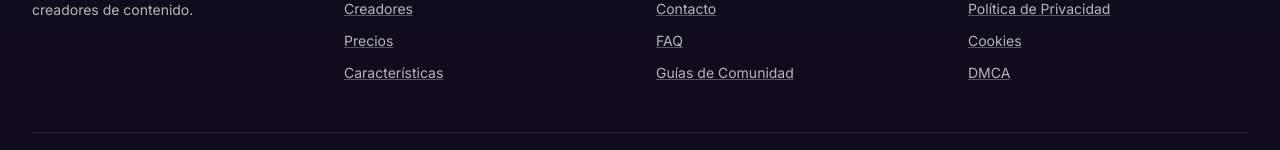
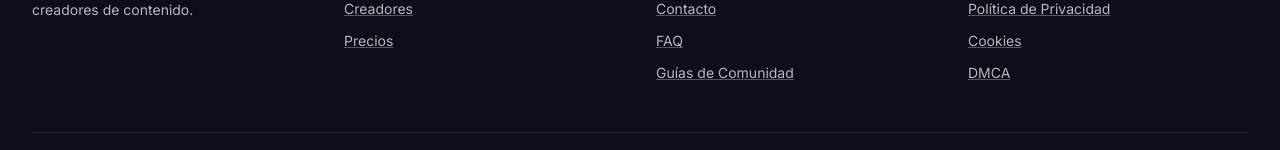
Before and after one commit to Nooxeel/apapacho, a Next.js app: page / in a window 1280 px wide. Shown: the part 2291-2441 px from the top of the page. Built offline with nearby package versions, Linux system fonts and the light colour scheme; no server answers.

Commit message:
feat: remove 'Características' link from footer

```diff
--- a/src/components/layout/Footer.tsx
+++ b/src/components/layout/Footer.tsx
@@ -35,11 +35,6 @@ export function Footer() {
               <li>
                 <Link href="/pricing" className="text-white/70 hover:text-white text-sm transition-colors underline decoration-white/30 hover:decoration-white">
                   Precios
-                </Link>
-              </li>
-              <li>
-                <Link href="/features" className="text-white/70 hover:text-white text-sm transition-colors underline decoration-white/30 hover:decoration-white">
-                  Características
                 </Link>
               </li>
             </ul>
```
